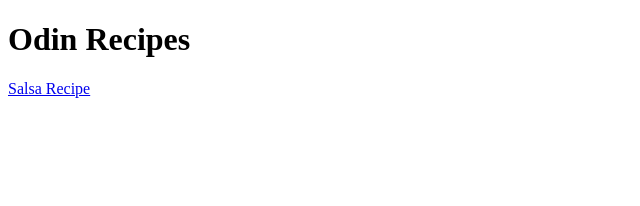
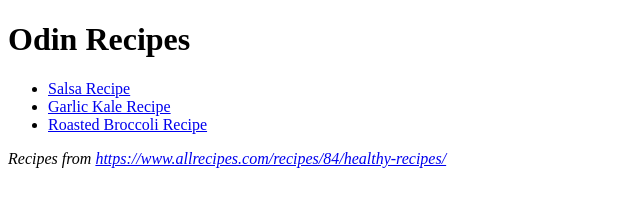
Before and after one commit to fellingwing/odin-recipes, a plain HTML site: page index.html in a window 1280 px wide. Shown: the whole page, without its empty margins (0-640 px from the left). Drawn offline with Linux system fonts and the light colour scheme.

Commit message:
Add hyperlink to kale and broccoli and add attribution

```diff
--- a/index.html
+++ b/index.html
@@ -6,6 +6,11 @@
     </head>
     <body>
         <h1>Odin Recipes</h1>
-        <a href="recipes/salsa.html" target="_blank" rel="noopener noreferrer">Salsa Recipe</a>
+        <ul>
+            <li><a href="recipes/salsa.html" target="_blank" rel="noopener noreferrer">Salsa Recipe</a></li>
+            <li><a href="recipes/garlic-kale.html" target="_blank" rel="noopener noreferrer">Garlic Kale Recipe</a></li>
+            <li><a href="recipes/roasted-broccoli.html" target="_blank" rel ="noopener noreferrer">Roasted Broccoli Recipe</a></li>
+        </ul>
+        <p><em>Recipes from <a href="https://www.allrecipes.com/recipes/84/healthy-recipes/" target="_blank" rel="noopener noreferrer">https://www.allrecipes.com/recipes/84/healthy-recipes/</a></em></p>
     </body>
 </html>
```
Also changed, not shown: recipes/garlic-kale.html (added), recipes/roasted-broccoli.html (added).
